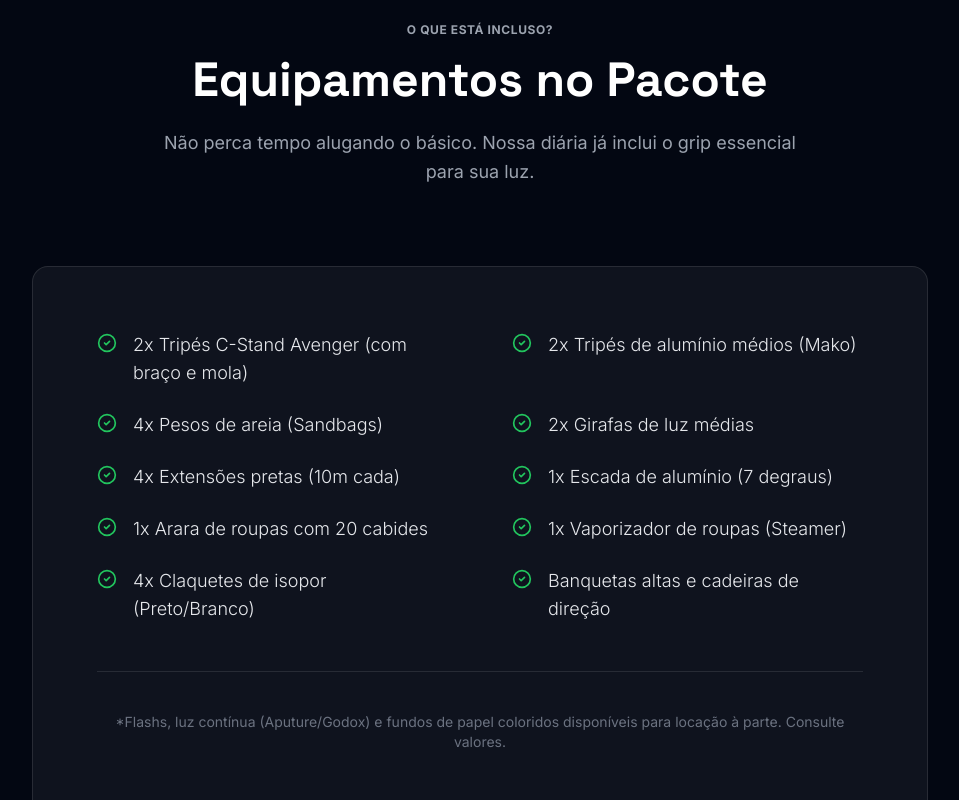
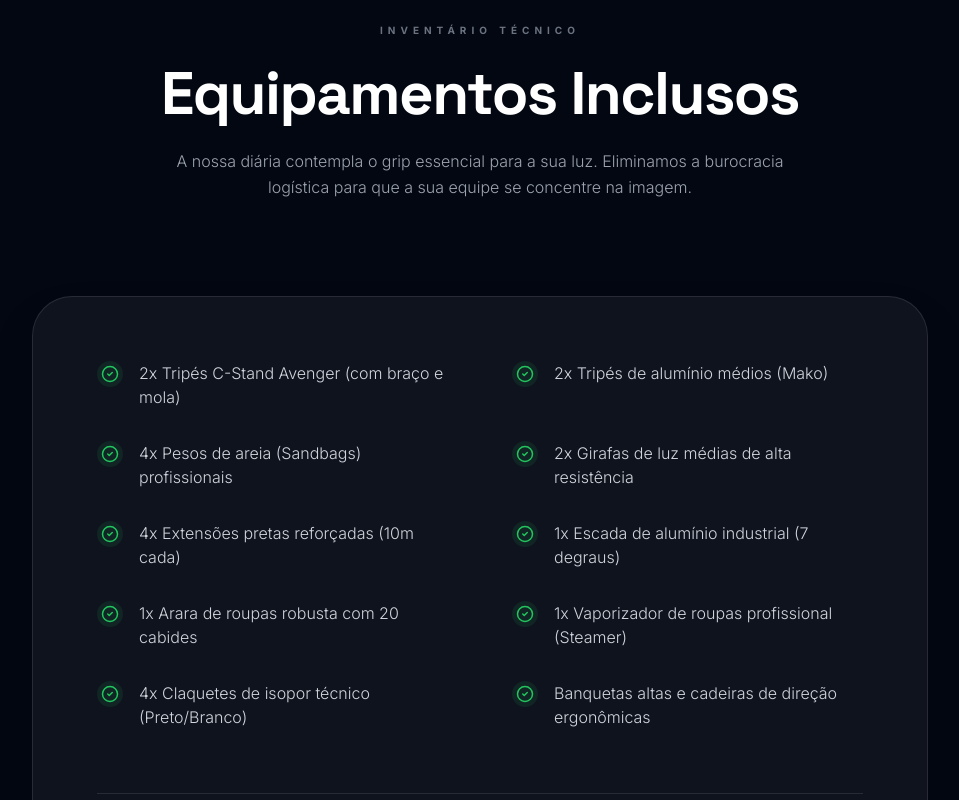
Before and after one commit to Gpanazio/estudiocinza, a React (Vite) app: page / in a window 1280 px wide. Shown: the part 1860-2660 px from the top of the page, without its empty margins (160-1119 px from the left). Built offline with nearby package versions, Linux system fonts and the light colour scheme.

Commit message:
Update Equipment.tsx

```diff
--- a/components/Equipment.tsx
+++ b/components/Equipment.tsx
@@ -1,42 +1,43 @@
 import React from 'react';
 import { CheckCircle2 } from 'lucide-react';
 
-const includedGear = [
+const gearList = [
   "2x Tripés C-Stand Avenger (com braço e mola)",
   "2x Tripés de alumínio médios (Mako)",
-  "4x Pesos de areia (Sandbags)",
-  "2x Girafas de luz médias",
-  "4x Extensões pretas (10m cada)",
-  "1x Escada de alumínio (7 degraus)",
-  "1x Arara de roupas com 20 cabides",
-  "1x Vaporizador de roupas (Steamer)",
-  "4x Claquetes de isopor (Preto/Branco)",
-  "Banquetas altas e cadeiras de direção"
+  "4x Pesos de areia (Sandbags) profissionais",
+  "2x Girafas de luz médias de alta resistência",
+  "4x Extensões pretas reforçadas (10m cada)",
+  "1x Escada de alumínio industrial (7 degraus)",
+  "1x Arara de roupas robusta com 20 cabides",
+  "1x Vaporizador de roupas profissional (Steamer)",
+  "4x Claquetes de isopor técnico (Preto/Branco)",
+  "Banquetas altas e cadeiras de direção ergonômicas"
 ];
 
 const Equipment: React.FC = () => {
   return (
-    <section id="equipment" className="py-32 bg-cinza-950 text-white px-6">
-      <div className="max-w-5xl mx-auto text-center mb-20">
-         <span className="text-cinza-400 font-bold uppercase tracking-wider text-xs">O que está incluso?</span>
-         <h2 className="text-4xl md:text-5xl font-display font-bold mt-4 text-white">Equipamentos no Pacote</h2>
-         <p className="text-cinza-400 mt-6 max-w-2xl mx-auto text-lg leading-relaxed">
-            Não perca tempo alugando o básico. Nossa diária já inclui o grip essencial para sua luz.
+    <section id="equipment" className="py-32 bg-gray-950 text-white px-6">
+      <div className="max-w-5xl mx-auto text-center mb-24">
+         <span className="text-gray-500 font-bold uppercase tracking-[0.5em] text-[10px]">Inventário Técnico</span>
+         <h2 className="text-4xl md:text-6xl font-display font-bold mt-6 tracking-tight">Equipamentos Inclusos</h2>
+         <p className="text-gray-400 mt-6 max-w-2xl mx-auto font-light leading-relaxed">
+             A nossa diária contempla o grip essencial para a sua luz. Eliminamos a burocracia logística para que a sua equipe se concentre na imagem.
          </p>
       </div>
-
-      <div className="max-w-4xl mx-auto bg-white/5 border border-white/10 rounded-2xl p-10 md:p-16">
-        <div className="grid md:grid-cols-2 gap-y-6 gap-x-16">
-            {includedGear.map((item, index) => (
-                <div key={index} className="flex items-start gap-4">
-                    <CheckCircle2 className="text-green-500 shrink-0 mt-0.5" size={20} />
-                    <span className="text-cinza-200 text-lg font-light">{item}</span>
+      <div className="max-w-4xl mx-auto bg-white/5 border border-white/10 rounded-[40px] p-8 md:p-16 shadow-2xl">
+        <div className="grid md:grid-cols-2 gap-y-8 gap-x-16">
+            {gearList.map((item, i) => (
+                <div key={i} className="flex items-start gap-4 group">
+                    <div className="p-1 rounded-full bg-green-500/10 group-hover:bg-green-500/30 transition-all duration-300">
+                      <CheckCircle2 className="text-green-500 shrink-0" size={18} />
+                    </div>
+                    <span className="text-gray-300 text-base font-light group-hover:text-white transition-colors duration-300">{item}</span>
                 </div>
             ))}
         </div>
-        <div className="mt-12 pt-10 border-t border-white/10 text-center">
-            <p className="text-sm text-cinza-500">
-                *Flashs, luz contínua (Aputure/Godox) e fundos de papel coloridos disponíveis para locação à parte. Consulte valores.
+        <div className="mt-16 pt-10 border-t border-white/10 text-center">
+            <p className="text-xs text-gray-500 italic uppercase tracking-widest">
+                *Consulte a nossa lista de opcionais para LEDs Aputure e Flashs Godox.
             </p>
         </div>
       </div>
```
